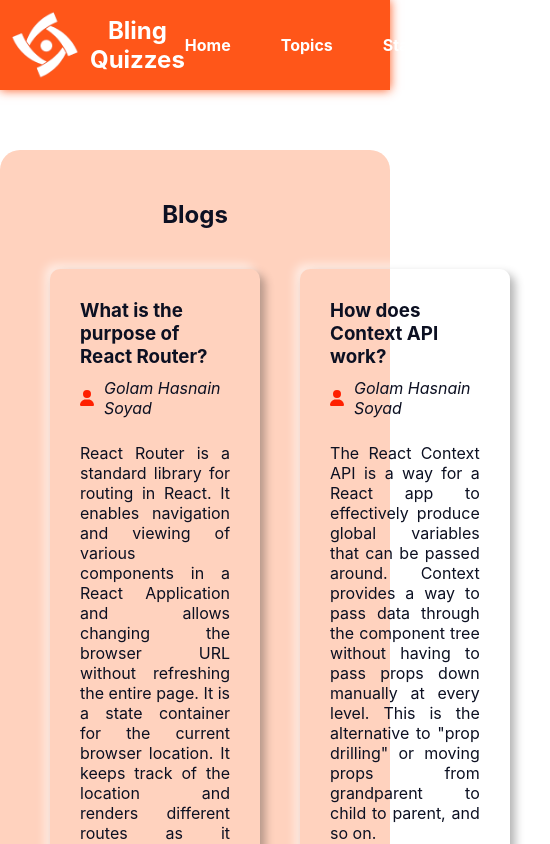
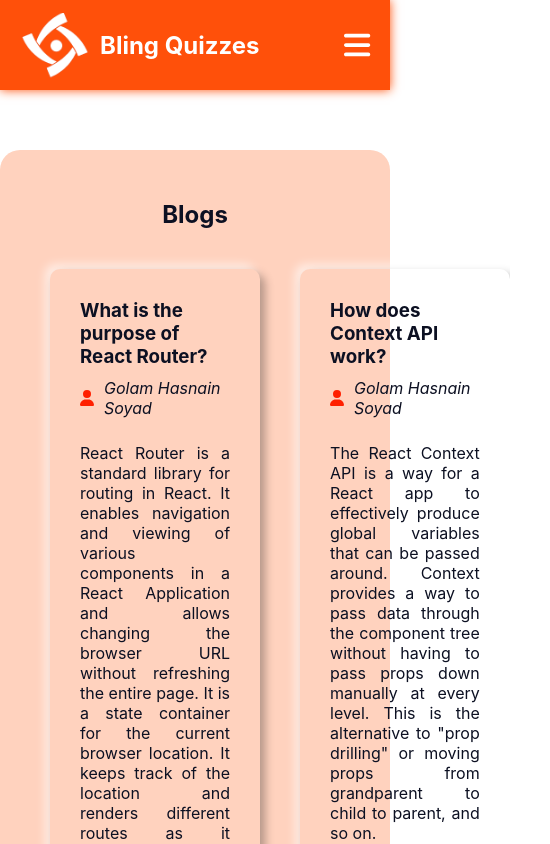
Before and after one commit to GHSoyad/bling-quizzes-react, a React (Create React App) app: page /blogs in a window 390 px wide. Shown: the top 844 px of the page, 550 px wide, since content can reach past the window. Built offline with nearby package versions, Linux system fonts and the light colour scheme.

Commit message:
Made navbar responsive and created acitve nav indicator

```diff
--- a/src/App.css
+++ b/src/App.css
@@ -1,5 +1,5 @@
 :root {
-  --clr-primary: rgba(255, 68, 0, 0.9);
+  --clr-primary: rgb(255, 80, 10);
   --clr-text: #0c1022;
   --clr-text-primary: #ff2000;
   --clr-bg: rgb(255, 210, 190);
--- a/src/App.js
+++ b/src/App.js
@@ -18,6 +18,11 @@ function App() {
       children: [
         {
           path: '/',
+          loader: async () => fetch('https://openapi.programming-hero.com/api/quiz'),
+          element: <Home></Home>
+        },
+        {
+          path: '/home',
           loader: async () => fetch('https://openapi.programming-hero.com/api/quiz'),
           element: <Home></Home>
         },
--- a/src/components/Footer/Footer.js
+++ b/src/components/Footer/Footer.js
@@ -8,14 +8,14 @@ const Footer = () => {
         <div className='footer'>
             <div className='footer-items'>
                 <h2>Follow Us</h2>
-                <ul class="footer-icons">
+                <ul className="footer-icons">
                     <li><a href="https://www.facebook.com/golam.sowad/" target="_blank" rel="noreferrer noopener"><FontAwesomeIcon icon={faFacebookF} className="footer-icon"></FontAwesomeIcon></a></li>
                     <li><a href="https://www.instagram.com/gh_sowad/" target="_blank" rel="noreferrer noopener"><FontAwesomeIcon icon={faInstagram} className="footer-icon"></FontAwesomeIcon></a>
                     </li>
                     <li><a href="https://www.linkedin.com/in/ghsoyad/" target="_blank" rel="noreferrer noopener"><FontAwesomeIcon icon={faLinkedinIn} className="footer-icon"></FontAwesomeIcon></a></li>
                     <li><a href="https://github.com/GHSoyad" target="_blank" rel="noreferrer noopener"><FontAwesomeIcon icon={faGithub} className="footer-icon"></FontAwesomeIcon></a></li>
                 </ul>
-                <p class="copyright">Golam Hasnain Soyad | All Rights Reserved</p>
+                <p className="copyright">Golam Hasnain Soyad | All Rights Reserved</p>
             </div>
         </div>
     );
--- a/src/components/Navbar/Navbar.css
+++ b/src/components/Navbar/Navbar.css
@@ -12,7 +12,8 @@
 .nav-items {
     display: flex;
     justify-content: space-between;
-    padding: 10px;
+    align-items: center;
+    padding: 15px 10px;
 }
 
 .nav-logo {
@@ -29,9 +30,63 @@
 .nav-links {
     display: flex;
     align-items: center;
-    gap: 50px;
+    gap: 30px;
+    position: static;
 }
 
 .nav-link {
     color: white;
+    padding: 5px 20px 7px;
+    border-radius: 5px;
+    transition: .3s;
 }
+
+.nav-link:hover {
+    background-color: white;
+    color: var(--clr-primary);
+}
+
+.nav-link.active {
+    background-color: white;
+    color: var(--clr-primary);
+}
+
+.nav-icon {
+    display: none;
+}
+
+.toggle-open {
+    top: 88px;
+}
+
+.toggle-close {
+    top: -200px;
+}
+
+@media screen and (max-width: 992px) {
+    .nav-links {
+        gap: 20px;
+    }
+}
+
+@media screen and (max-width: 768px) {
+    .nav-links {
+        flex-direction: column;
+        position: absolute;
+        right: 0;
+        background-color: var(--clr-primary);
+        width: 100%;
+        align-items: flex-end;
+        padding: 5px 40px 20px;
+        gap: 20px;
+    }
+
+    .nav-icon {
+        display: block;
+        font-size: 30px;
+    }
+
+    .nav-items {
+        padding: 10px 20px;
+    }
+}
--- a/src/components/Navbar/Navbar.js
+++ b/src/components/Navbar/Navbar.js
@@ -1,8 +1,20 @@
-import React from 'react';
+import { faBars, faXmark } from '@fortawesome/free-solid-svg-icons';
+import { FontAwesomeIcon } from '@fortawesome/react-fontawesome';
+import React, { useState } from 'react';
 import { Link, NavLink } from 'react-router-dom';
 import './Navbar.css'
 
 const Navbar = () => {
+
+    const [toggle, setToggle] = useState(false);
+
+    const closeNav = (e) => {
+        let element = e.target;
+        if (element.classList.contains('nav-link')) {
+            setToggle(false);
+        }
+    }
+
     return (
         <div className='navbar'>
             <div className='container nav-items'>
@@ -10,8 +22,13 @@ const Navbar = () => {
                     <img src="/logo.png" alt="" />
                     <h2>Bling Quizzes</h2>
                 </Link>
-                <div className='nav-links'>
-                    <NavLink to="/" className='nav-link'>Home</NavLink>
+                <div onClick={() => setToggle(!toggle)} className="nav-icon">
+                    {
+                        toggle ? <FontAwesomeIcon icon={faXmark}></FontAwesomeIcon> : <FontAwesomeIcon icon={faBars} ></FontAwesomeIcon>
+                    }
+                </div>
+                <div id='nav-links' className={`nav-links ${toggle ? 'toggle-open' : 'toggle-close'}`} onClick={(e) => closeNav(e)}>
+                    <NavLink to="/home" className='nav-link'>Home</NavLink>
                     <NavLink to="/topics" className='nav-link'>Topics</NavLink>
                     <NavLink to="/statistics" className='nav-link'>Statistics</NavLink>
                     <NavLink to="/blogs" className='nav-link'>Blogs</NavLink>
```
